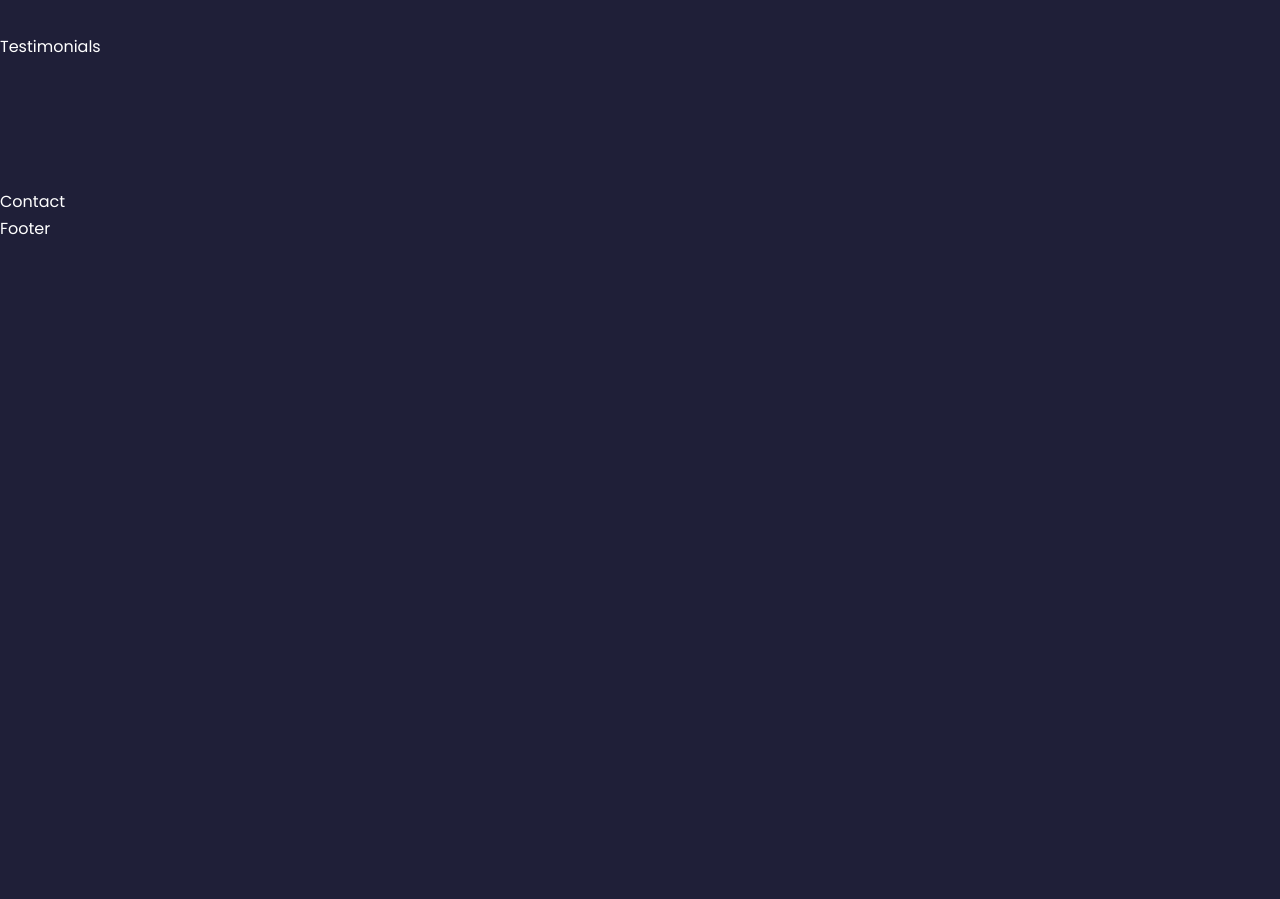
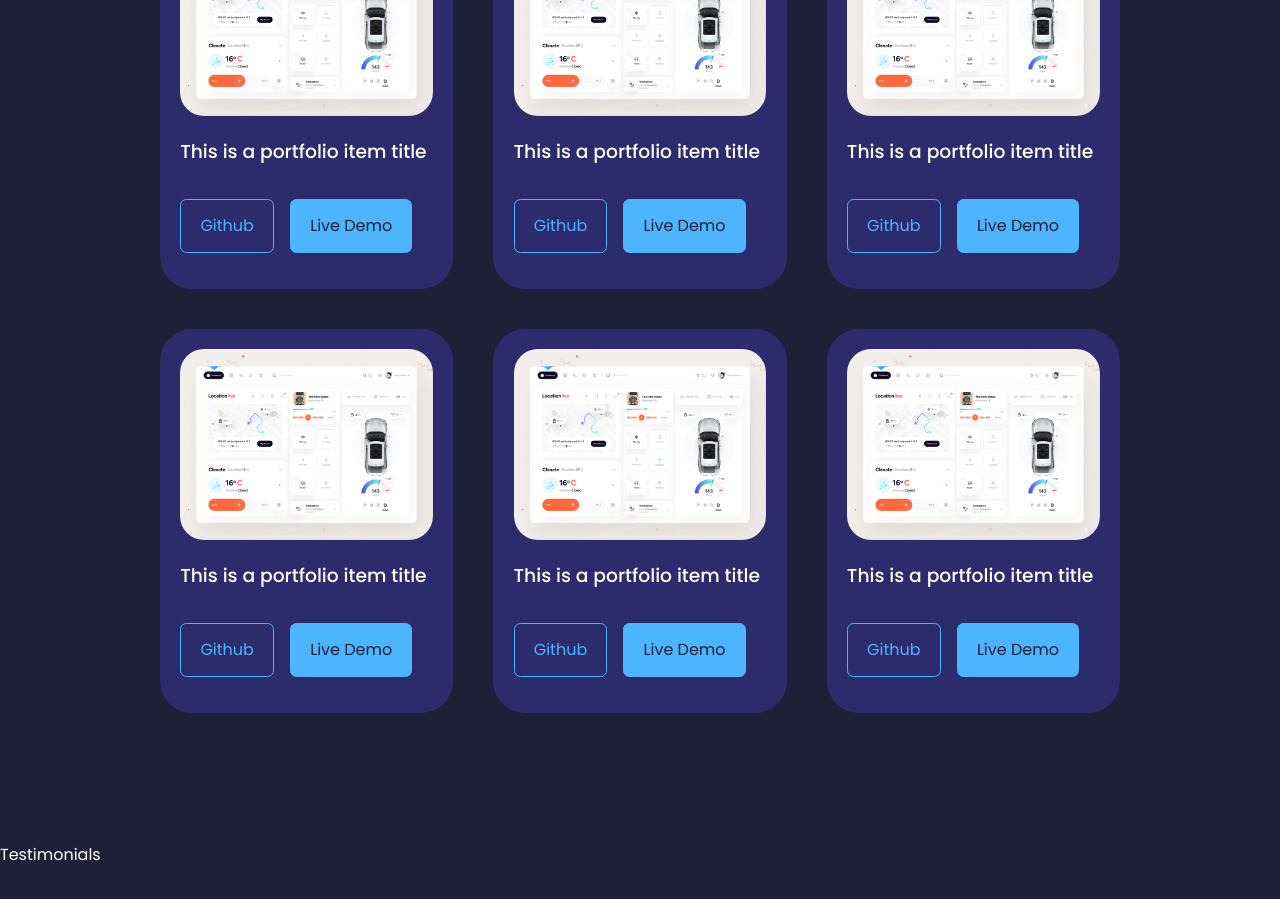
Before and after one commit to mdamapong/Porfolio, a React (Create React App) app: page / in a window 1280 px wide. Shown: the part 2400-3299 px from the top of the page. Before the commit the page ends 2643 px from the top, so only its background shows below. Built offline with nearby package versions, Linux system fonts and the light colour scheme.

Commit message:
portfolio cards

```diff
--- a/src/components/portfolio/Portfolio.jsx
+++ b/src/components/portfolio/Portfolio.jsx
@@ -1,5 +1,6 @@
 import React from 'react';
 import './portfolio.css';
+import IMG1 from '../../assets/portfolio1.png';
 
 const Portfolio = () => {
   return (
@@ -8,6 +9,65 @@
       <h2>Portfolio</h2>
       <div className='container portfolio__container'>
         <article className='portfolio__item'>
+          <div className="portfolio__item-image">
+            <img src={IMG1} alt="" />
+          </div>
+          <h3>This is a portfolio item title</h3>
+          <div className="portfolio__item-cta">
+            <a href='https://github.com' className='btn'>Github</a>
+            <a href='https://animated-pony-a34044.netlify.app/collections' className='btn btn-primary'>Live Demo</a>
+          </div>
+
+        </article>
+        <article className='portfolio__item'>
+          <div className="portfolio__item-image">
+            <img src={IMG1} alt="" />
+          </div>
+          <h3>This is a portfolio item title</h3>
+          <div className="portfolio__item-cta">
+            <a href='https://github.com' className='btn'>Github</a>
+            <a href='https://animated-pony-a34044.netlify.app/collections' className='btn btn-primary'>Live Demo</a>
+          </div>
+
+        </article>        <article className='portfolio__item'>
+          <div className="portfolio__item-image">
+            <img src={IMG1} alt="" />
+          </div>
+          <h3>This is a portfolio item title</h3>
+          <div className="portfolio__item-cta">
+            <a href='https://github.com' className='btn'>Github</a>
+            <a href='https://animated-pony-a34044.netlify.app/collections' className='btn btn-primary'>Live Demo</a>
+          </div>
+
+        </article>        <article className='portfolio__item'>
+          <div className="portfolio__item-image">
+            <img src={IMG1} alt="" />
+          </div>
+          <h3>This is a portfolio item title</h3>
+          <div className="portfolio__item-cta">
+            <a href='https://github.com' className='btn'>Github</a>
+            <a href='https://animated-pony-a34044.netlify.app/collections' className='btn btn-primary'>Live Demo</a>
+          </div>
+
+        </article>        <article className='portfolio__item'>
+          <div className="portfolio__item-image">
+            <img src={IMG1} alt="" />
+          </div>
+          <h3>This is a portfolio item title</h3>
+          <div className="portfolio__item-cta">
+            <a href='https://github.com' className='btn'>Github</a>
+            <a href='https://animated-pony-a34044.netlify.app/collections' className='btn btn-primary'>Live Demo</a>
+          </div>
+
+        </article>        <article className='portfolio__item'>
+          <div className="portfolio__item-image">
+            <img src={IMG1} alt="" />
+          </div>
+          <h3>This is a portfolio item title</h3>
+          <div className="portfolio__item-cta">
+            <a href='https://github.com' className='btn'>Github</a>
+            <a href='https://animated-pony-a34044.netlify.app/collections' className='btn btn-primary'>Live Demo</a>
+          </div>
 
         </article>
       </div>
--- a/src/components/portfolio/portfolio.css
+++ b/src/components/portfolio/portfolio.css
@@ -0,0 +1,33 @@
+.portfolio__container {
+    display: grid;
+    grid-template-columns: repeat(3, 1fr);
+    gap: 2.5rem;
+}
+
+.portfolio__item {
+    background-color: var(--color-bg-variant);
+    padding: 1.2rem;
+    border-radius: 2rem;
+    border: 1px solid transparent;
+    transition: var(--transition);
+}
+
+.portfolio__item:hover {
+    border-color: var(--color-primary-variant);
+    background: transparent;
+}
+
+.portfolio__item-image {
+    border-radius: 1.5rem;
+    overflow: hidden
+}
+
+.portfolio__item h3 {
+    margin: 1.2rem 0 2rem;
+}
+
+.portfolio__item-cta {
+    display: flex;
+    gap: 1rem;
+    margin-bottom: 1rem;
+}
```
Also changed, not shown: src/assets/portfolio1.png (added).
